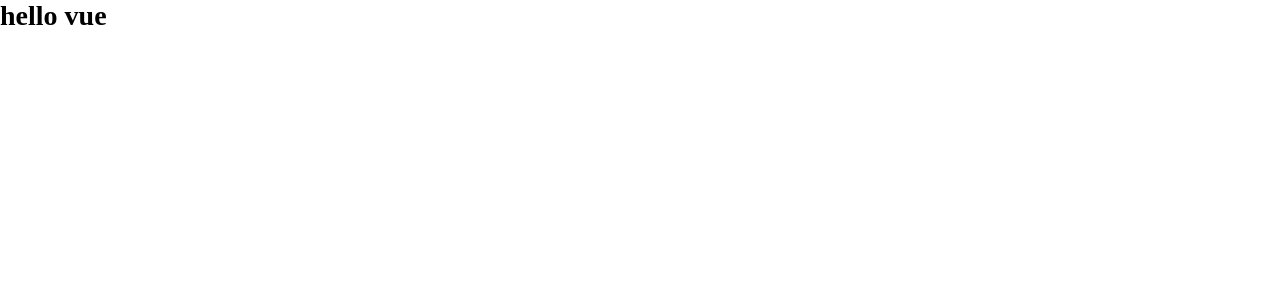
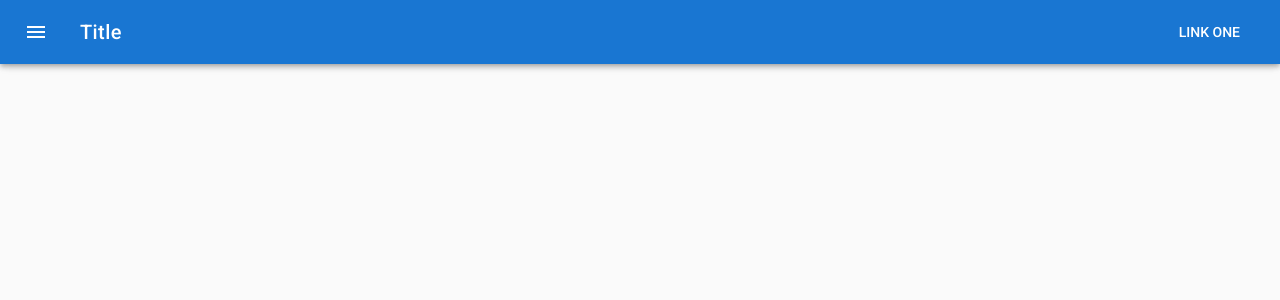
Before and after one commit to mgarmashov/ad-project, a Vue app: page / in a window 1280 px wide. Shown: the top 300 px of the page. Built offline with nearby package versions, Linux system fonts and the light colour scheme.

Commit message:
Урок 3. Добавлен тулбар

```diff
--- a/src/App.vue
+++ b/src/App.vue
@@ -1,5 +1,18 @@
 <template>
-  <h1>hello vue</h1>
+  <v-app>
+    <v-navigation-drawer app temporary></v-navigation-drawer>
+    <v-toolbar app dark color="primary">
+      <v-toolbar-side-icon></v-toolbar-side-icon>
+      <v-toolbar-title>Title</v-toolbar-title>
+      <v-spacer></v-spacer>
+      <v-toolbar-items class="hidden-sm-and-down">
+        <v-btn flat>Link One</v-btn>
+      </v-toolbar-items>
+    </v-toolbar>
+    <v-content>
+        <router-view></router-view>
+    </v-content>
+  </v-app>
 </template>
 
 <script>
```
